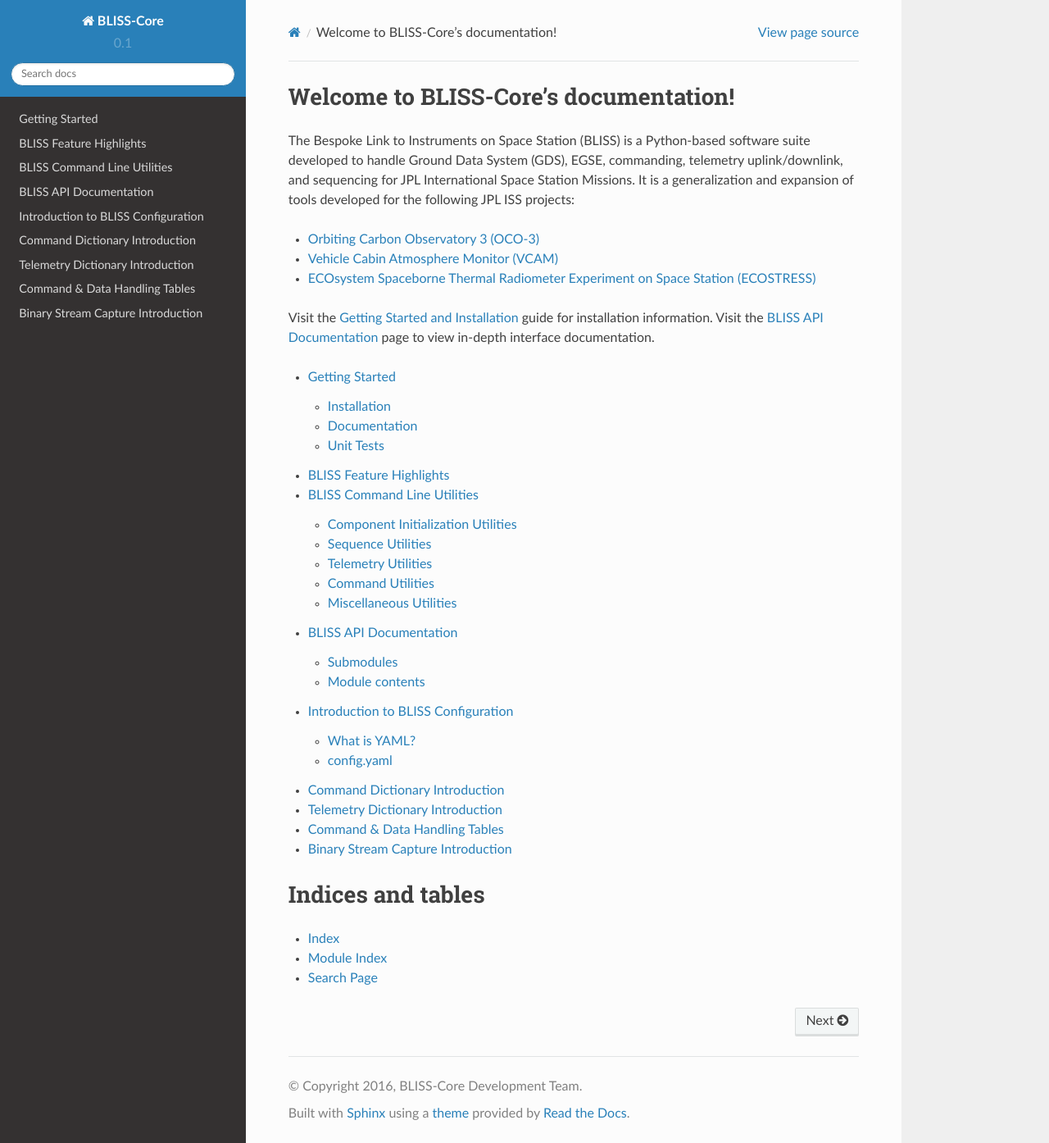
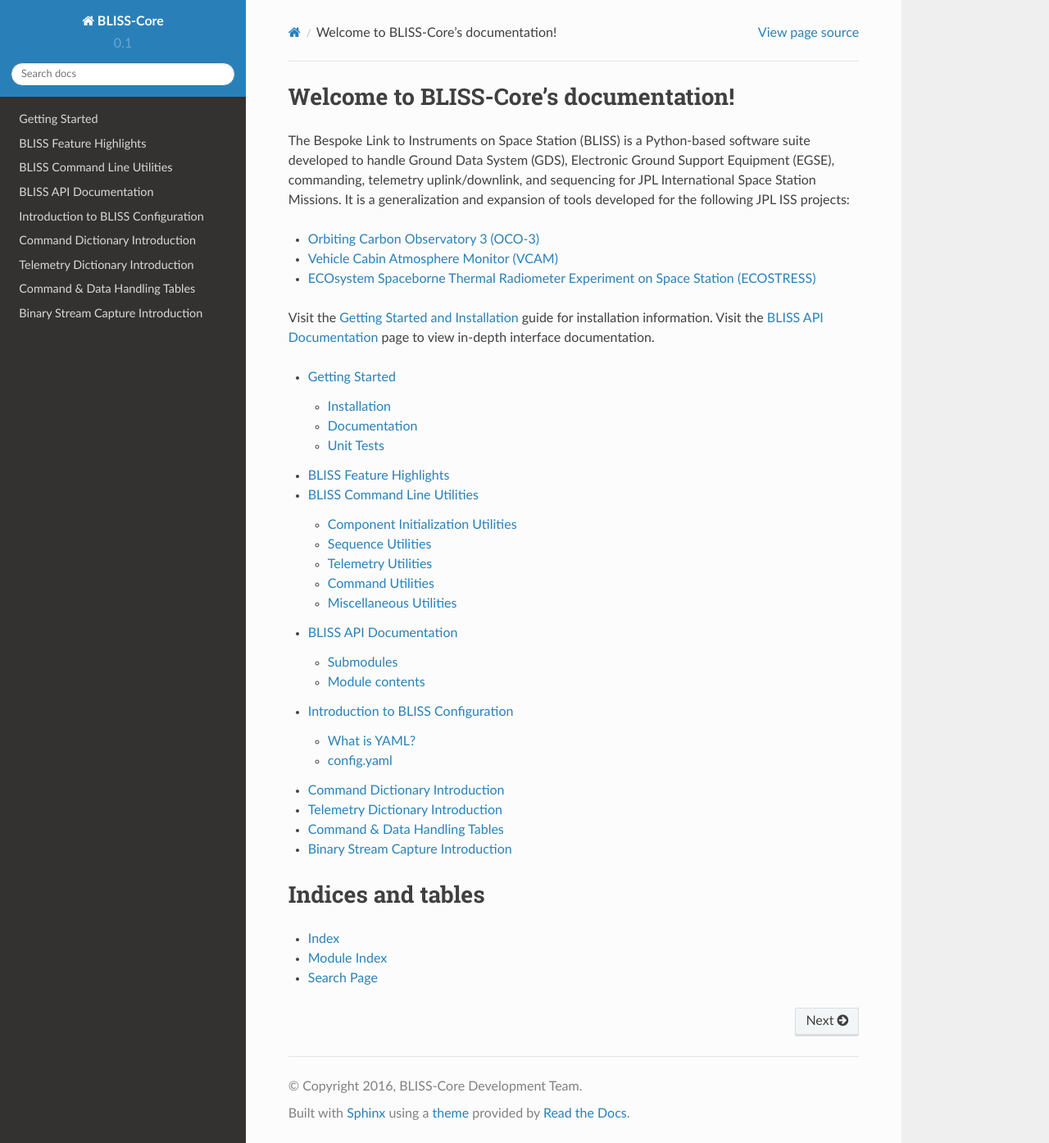
Before and after one commit to NASA-AMMOS/AIT-Core, a Sphinx documentation site: the page built from doc/source/index.rst, in a window 1280 px wide and 1394 px high. Shown: the whole window at 82% size. Built offline with Sphinx 7.4.7 and the Read the Docs theme 2.0.0, drawn with Linux system fonts in a browser that asks for light colours.

Commit message:
Sphinx docs acronym expansion

```diff
--- a/doc/source/index.rst
+++ b/doc/source/index.rst
@@ -1,7 +1,7 @@
 Welcome to BLISS-Core's documentation!
 ======================================
 
-The Bespoke Link to Instruments on Space Station (BLISS) is a Python-based software suite developed to handle Ground Data System (GDS), EGSE, commanding, telemetry uplink/downlink, and sequencing for JPL International Space Station Missions. It is a generalization and expansion of tools developed for the following JPL ISS projects:
+The Bespoke Link to Instruments on Space Station (BLISS) is a Python-based software suite developed to handle Ground Data System (GDS), Electronic Ground Support Equipment (EGSE), commanding, telemetry uplink/downlink, and sequencing for JPL International Space Station Missions. It is a generalization and expansion of tools developed for the following JPL ISS projects:
 
 * `Orbiting Carbon Observatory 3 (OCO-3) <http://oco.jpl.nasa.gov>`_
 * `Vehicle Cabin Atmosphere Monitor (VCAM) <http://www.nasa.gov/mission_pages/station/research/experiments/35.html>`_
```
